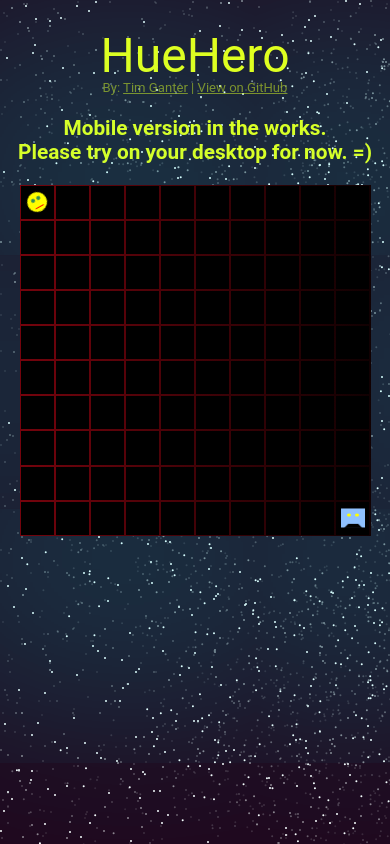
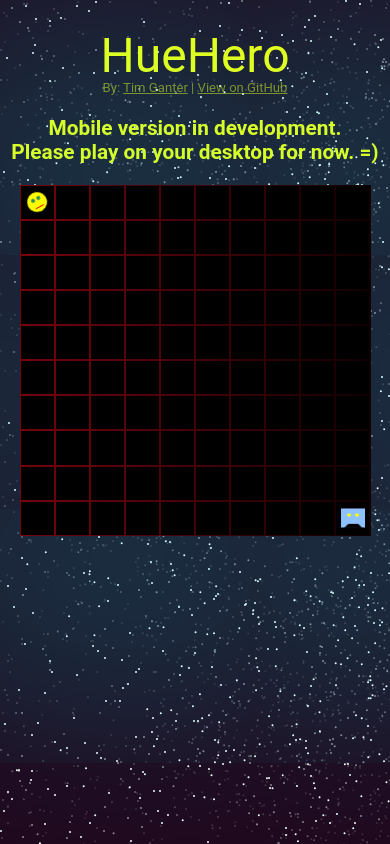
Before and after one commit to timganter/huehero, a website: page public/index.html in a window 390 px wide. Drawn offline with Linux system fonts and the light colour scheme.

Commit message:
Tweaked mobile message.

```diff
--- a/public/index.html
+++ b/public/index.html
@@ -24,7 +24,7 @@
 
         <div class="instructions instructions-desktop"><span>Return</span> or <span>spacebar</span> to start. <span>Arrow keys</span> to move.</div>
         <div class="instruction instructions-mobile">
-            <p>Mobile version in the works.</p><p>Please try on your desktop for now. =)</p>
+            <p>Mobile version in development.</p><p>Please play on your desktop for now. =)</p>
         </div>
     </div>
 
```
